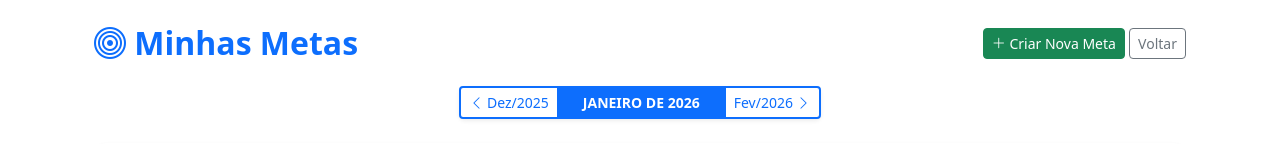
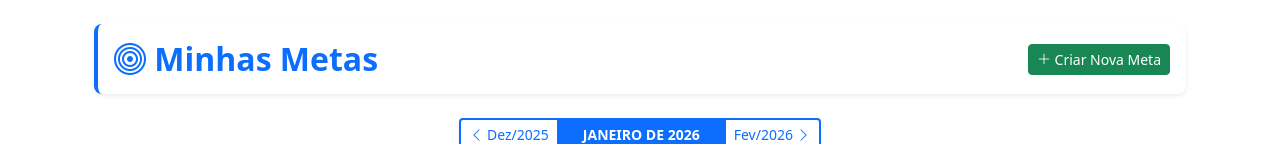
Before and after one commit to RibDevops/minhacarteira, a Django app: page /metas/ in a window 1280 px wide. Shown: the part 80-224 px from the top of the page. Run offline with Django 5.2, Linux system fonts and the light colour scheme; the visitor is signed in with stand-in values (Sample User, id 1); data comes from the database, SQL or seed files in the repository; data that the repository does not hold is empty; parts of the project's set-up code (start-up, migrations or seed data) failed here and were passed over; some libraries are stand-ins or nearby versions.

Commit message:
Update page layouts and add navigation buttons to improve user experience
Refactors header layouts in metas_dashboard.html, transacoes_mes.html, lista_transacoes.html, and resumo_categoria.html. Adds a back button functionality to relevant pages and adjusts FAB positioning in base.html.

Replit-Commit-Author: Agent
Replit-Commit-Session-Id: ebbfbd7c-a714-48a9-968e-de2ca308681c
Replit-Commit-Checkpoint-Type: full_checkpoint
Replit-Commit-Event-Id: 0f1b02ec-18e0-4e47-bb8a-0d953925371a
Replit-Commit-Screenshot-Url: https://storage.googleapis.com/screenshot-production-us-central1/af0e0add-6ba6-47be-ac16-32dcab27c188/ebbfbd7c-a714-48a9-968e-de2ca308681c/4gVJeXy
Replit-Helium-Checkpoint-Created: true

```diff
--- a/templates/cal/metas_dashboard.html
+++ b/templates/cal/metas_dashboard.html
@@ -1,11 +1,10 @@
 {% extends 'base.html' %}
 {% block content %}
 <div class="container mt-4">
-    <div class="d-flex justify-content-between align-items-center mb-4">
+    <div class="d-flex flex-column flex-sm-row justify-content-between align-items-start align-items-sm-center mb-4 p-3 bg-white rounded-3 shadow-sm border-start border-4 border-primary gap-3">
         <h2 class="fw-bold text-primary mb-0"><i class="bi bi-bullseye"></i> Minhas Metas</h2>
-        <div>
+        <div class="d-flex flex-wrap gap-2">
             <a href="{% url 'cal:meta_criar' %}" class="btn btn-success btn-sm"><i class="bi bi-plus-lg"></i> Criar Nova Meta</a>
-            <a href="{% url 'cal:calendar' %}" class="btn btn-outline-secondary btn-sm">Voltar</a>
         </div>
     </div>
 
```
Also changed, not shown: attached_assets/IMG_0849_1768706914227.jpeg (added).
